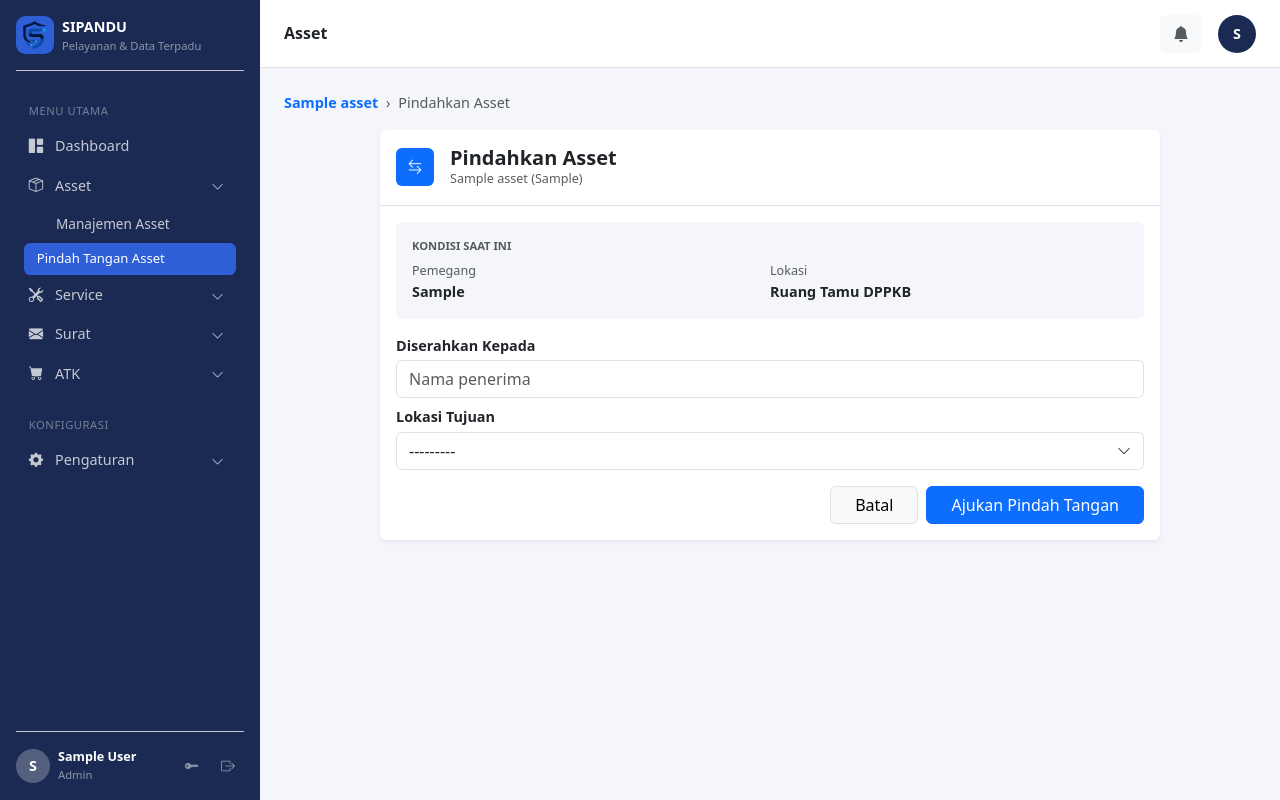
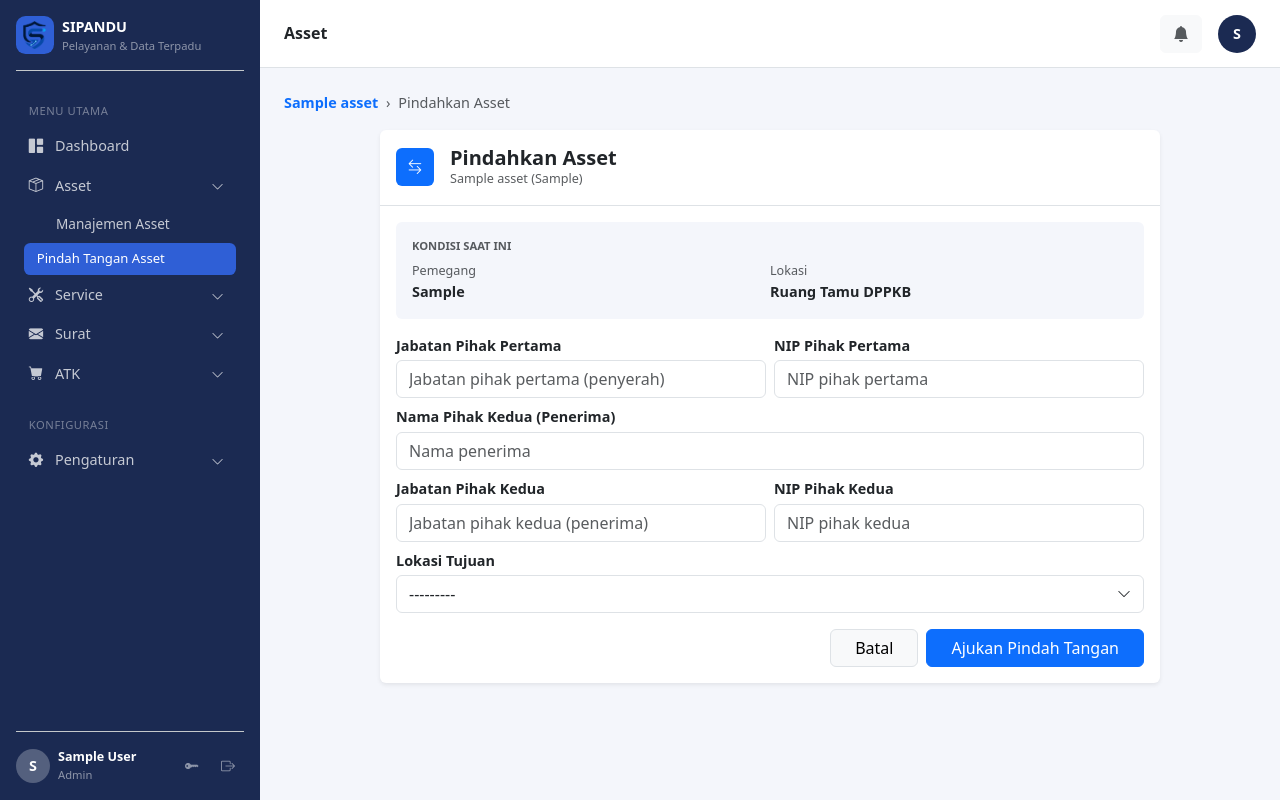
Before and after one commit to AhmadGhozi/Website-SIPANDU, a Django app: page /asset/1/pindah-tangan/ajukan/ in a window 1280 px wide. Run offline with Django 5.2, Linux system fonts and the light colour scheme; a user stored in the database is signed in; tables that the repository leaves empty hold one stand-in row (values such as "Sample post").

Commit message:
Revisi : Menambahkan Form Jabatan dan NIP pada Perpindahan tangan asset

```diff
--- a/asset/forms.py
+++ b/asset/forms.py
@@ -116,8 +116,15 @@ class ApprovalServiceForm(forms.Form):
 class PindahTanganForm(forms.ModelForm):
     class Meta:
         model = PindahTanganAsset
-        fields = ['nama_pihak_kedua', 'lokasi_pihak_kedua']
+        fields = [
+            'jabatan_pihak_pertama', 'nip_pihak_pertama',
+            'nama_pihak_kedua', 'jabatan_pihak_kedua', 'nip_pihak_kedua', 'lokasi_pihak_kedua',
+        ]
         widgets = {
+            'jabatan_pihak_pertama': forms.TextInput(attrs={'class': 'form-control', 'placeholder': 'Jabatan pihak pertama (penyerah)'}),
+            'nip_pihak_pertama': forms.TextInput(attrs={'class': 'form-control', 'placeholder': 'NIP pihak pertama'}),
             'nama_pihak_kedua': forms.TextInput(attrs={'class': 'form-control', 'placeholder': 'Nama penerima'}),
+            'jabatan_pihak_kedua': forms.TextInput(attrs={'class': 'form-control', 'placeholder': 'Jabatan pihak kedua (penerima)'}),
+            'nip_pihak_kedua': forms.TextInput(attrs={'class': 'form-control', 'placeholder': 'NIP pihak kedua'}),
             'lokasi_pihak_kedua': forms.Select(attrs={'class': 'd-none'}),
         }
--- a/asset/models.py
+++ b/asset/models.py
@@ -180,9 +180,13 @@ class PindahTanganAsset(models.Model):
     asset = models.ForeignKey(Asset, on_delete=models.CASCADE, related_name='pindah_tangan')
 
     nama_pihak_pertama = models.CharField(max_length=150, blank=True)
+    jabatan_pihak_pertama = models.CharField(max_length=100, blank=True, verbose_name="Jabatan Pihak Pertama")
+    nip_pihak_pertama = models.CharField(max_length=30, blank=True, verbose_name="NIP Pihak Pertama")
     lokasi_pihak_pertama = models.CharField(max_length=100, blank=True)
 
     nama_pihak_kedua = models.CharField(max_length=150, verbose_name="Diserahkan Kepada")
+    jabatan_pihak_kedua = models.CharField(max_length=100, blank=True, verbose_name="Jabatan Pihak Kedua")
+    nip_pihak_kedua = models.CharField(max_length=30, blank=True, verbose_name="NIP Pihak Kedua")
     lokasi_pihak_kedua = models.CharField(max_length=100, choices=Asset.LOKASI_CHOICES, verbose_name="Lokasi Tujuan")
 
     status = models.CharField(max_length=10, choices=STATUS_CHOICES, default='diajukan')
--- a/asset/views.py
+++ b/asset/views.py
@@ -569,11 +569,15 @@ def pindah_tangan_pdf(request, pk):
 
     elements.append(Paragraph("<b>PIHAK PERTAMA (Yang Menyerahkan):</b>", styles['Normal']))
     elements.append(Paragraph(f"Nama&nbsp;&nbsp;&nbsp;: {pt.nama_pihak_pertama or '-'}", styles['Normal']))
+    elements.append(Paragraph(f"Jabatan : {pt.jabatan_pihak_pertama or '-'}", styles['Normal']))
+    elements.append(Paragraph(f"NIP&nbsp;&nbsp;&nbsp;&nbsp;&nbsp;: {pt.nip_pihak_pertama or '-'}", styles['Normal']))
     elements.append(Paragraph(f"Lokasi&nbsp;&nbsp;: {pt.lokasi_pihak_pertama or '-'}", styles['Normal']))
     elements.append(Spacer(1, 12))
 
     elements.append(Paragraph("<b>PIHAK KEDUA (Yang Menerima):</b>", styles['Normal']))
     elements.append(Paragraph(f"Nama&nbsp;&nbsp;&nbsp;: {pt.nama_pihak_kedua}", styles['Normal']))
+    elements.append(Paragraph(f"Jabatan : {pt.jabatan_pihak_kedua or '-'}", styles['Normal']))
+    elements.append(Paragraph(f"NIP&nbsp;&nbsp;&nbsp;&nbsp;&nbsp;: {pt.nip_pihak_kedua or '-'}", styles['Normal']))
     elements.append(Paragraph(f"Lokasi&nbsp;&nbsp;: {pt.get_lokasi_pihak_kedua_display()}", styles['Normal']))
     elements.append(Spacer(1, 20))
 
@@ -608,7 +612,8 @@ def pindah_tangan_pdf(request, pk):
     elements.append(Spacer(1, 40))
 
     ttd_data = [['Yang Menyerahkan,', 'Yang Menerima,'], ['', ''], ['', ''],
-                [f"( {pt.nama_pihak_pertama or '.....................'} )", f"( {pt.nama_pihak_kedua} )"]]
+                [f"( {pt.nama_pihak_pertama or '.....................'} )", f"( {pt.nama_pihak_kedua} )"],
+                [f"NIP. {pt.nip_pihak_pertama or '-'}", f"NIP. {pt.nip_pihak_kedua or '-'}"]]
     ttd_table = Table(ttd_data, colWidths=[8*cm, 8*cm])
     ttd_table.setStyle(TableStyle([
         ('ALIGN', (0, 0), (-1, -1), 'CENTER'),
--- a/templates/asset/pindah_tangan_detail.html
+++ b/templates/asset/pindah_tangan_detail.html
@@ -26,11 +26,17 @@
                 <div class="col-6 py-2 border-bottom border-end pe-3">
                     <div class="text-muted text-uppercase small" style="font-size:.7rem;">Dari (Pihak Pertama)</div>
                     <div class="fw-semibold">{{ pt.nama_pihak_pertama|default:"-" }}</div>
+                    {% if pt.jabatan_pihak_pertama or pt.nip_pihak_pertama %}
+                    <div class="small text-muted">{{ pt.jabatan_pihak_pertama }}{% if pt.nip_pihak_pertama %} · NIP {{ pt.nip_pihak_pertama }}{% endif %}</div>
+                    {% endif %}
                     <div class="text-muted small">{{ pt.lokasi_pihak_pertama|default:"-" }}</div>
                 </div>
                 <div class="col-6 py-2 border-bottom ps-3">
                     <div class="text-muted text-uppercase small" style="font-size:.7rem;">Ke (Pihak Kedua)</div>
                     <div class="fw-semibold">{{ pt.nama_pihak_kedua }}</div>
+                    {% if pt.jabatan_pihak_kedua or pt.nip_pihak_kedua %}
+                    <div class="small text-muted">{{ pt.jabatan_pihak_kedua }}{% if pt.nip_pihak_kedua %} · NIP {{ pt.nip_pihak_kedua }}{% endif %}</div>
+                    {% endif %}
                     <div class="text-muted small">{{ pt.get_lokasi_pihak_kedua_display }}</div>
                 </div>
                 <div class="col-12 py-2">
--- a/templates/asset/pindah_tangan_form.html
+++ b/templates/asset/pindah_tangan_form.html
@@ -43,9 +43,31 @@
             <form method="post">
                 {% csrf_token %}
 
+                <div class="row g-2 mb-2">
+                    <div class="col-md-6">
+                        <label class="form-label fw-semibold mb-1">Jabatan Pihak Pertama</label>
+                        {{ form.jabatan_pihak_pertama }}
+                    </div>
+                    <div class="col-md-6">
+                        <label class="form-label fw-semibold mb-1">NIP Pihak Pertama</label>
+                        {{ form.nip_pihak_pertama }}
+                    </div>
+                </div>
+
                 <div class="mb-2">
-                    <label class="form-label fw-semibold mb-1">Diserahkan Kepada</label>
+                    <label class="form-label fw-semibold mb-1">Nama Pihak Kedua (Penerima)</label>
                     {{ form.nama_pihak_kedua }}
+                </div>
+
+                <div class="row g-2 mb-2">
+                    <div class="col-md-6">
+                        <label class="form-label fw-semibold mb-1">Jabatan Pihak Kedua</label>
+                        {{ form.jabatan_pihak_kedua }}
+                    </div>
+                    <div class="col-md-6">
+                        <label class="form-label fw-semibold mb-1">NIP Pihak Kedua</label>
+                        {{ form.nip_pihak_kedua }}
+                    </div>
                 </div>
 
                 <div class="mb-3">
```
Also changed, not shown: asset/migrations/0018_pindahtanganasset_jabatan_pihak_kedua_and_more.py (added).
